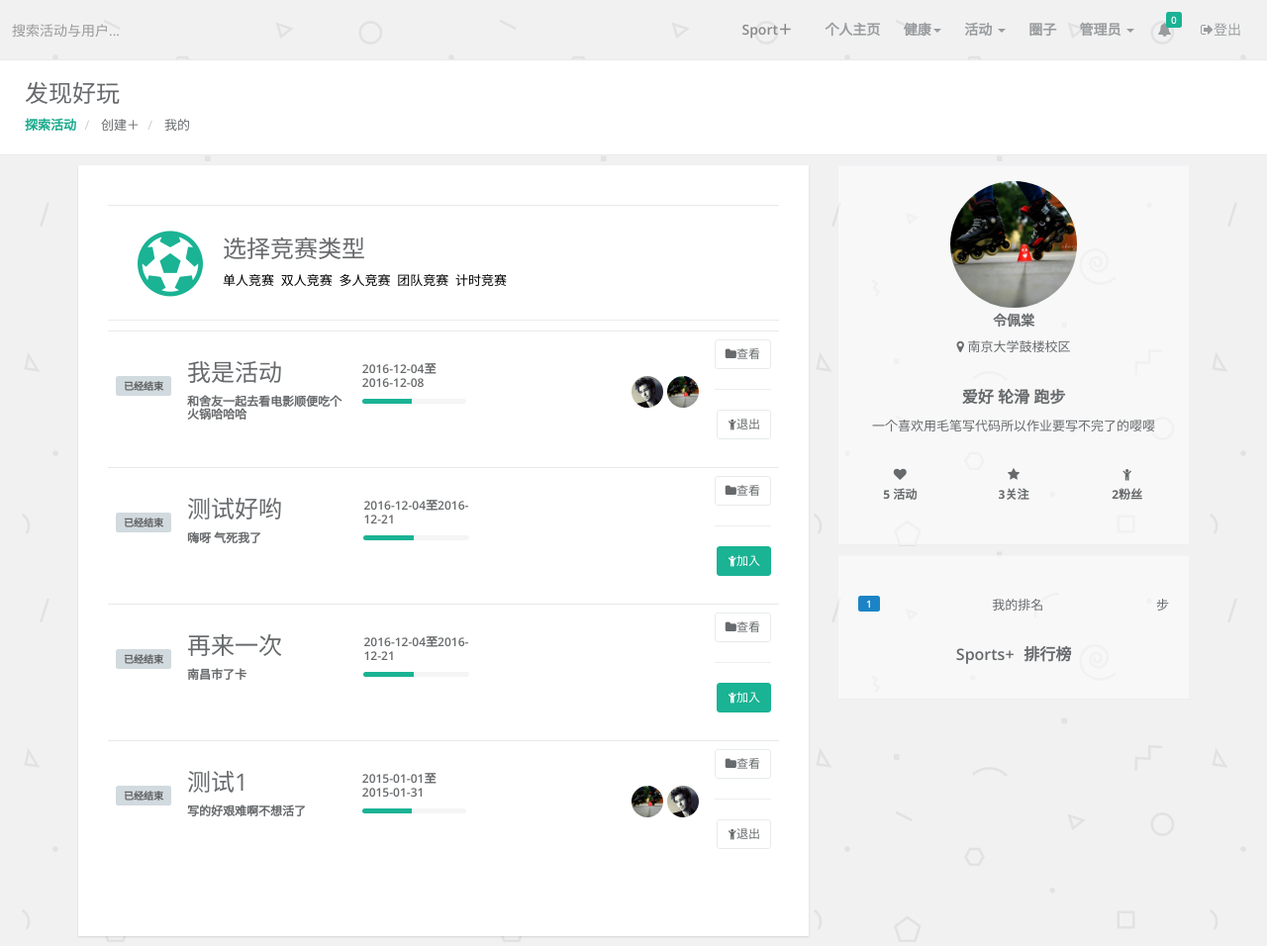
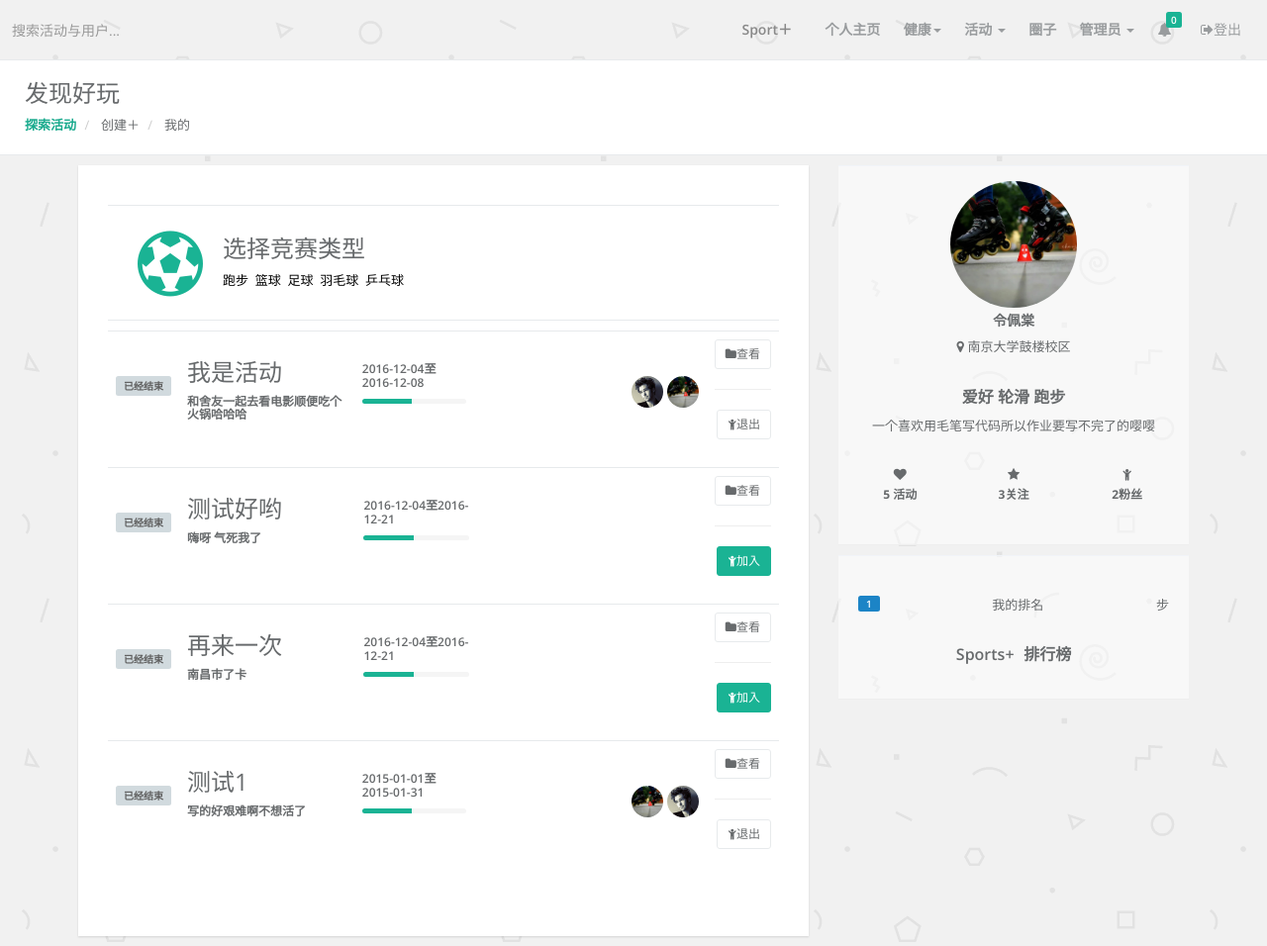
Before and after one commit to sweets-ling/Sports, a PHP site: page /view/activity.php?type=1 in a window 1280 px wide. Shown: the whole page at 99% size. Run offline with PHP 8.4, Linux system fonts and the light colour scheme; the visitor is signed in with stand-in values (Sample User, id 1); data comes from the database, SQL or seed files in the repository; data that the repository does not hold is empty.

Commit message:
修改分类 Signed-off-by: origalin <2360436350@qq.com>

```diff
--- a/view/activity.php
+++ b/view/activity.php
@@ -85,11 +85,11 @@
                                             <i class="fa fa-futbol-o text-navy mid-icon"></i>
                                         </div>
                                         <h2>选择竞赛类型</h2>
-                                        <span><a href="activity.php?type=0" style="color: black">单人竞赛 </a></span>
-                                        <span><a href="activity.php?type=1" style="color: black">&nbsp;双人竞赛 </a></span>
-                                        <span><a href="activity.php?type=2" style="color: black">&nbsp;多人竞赛 </a></span>
-                                        <span><a href="activity.php?type=3" style="color: black">&nbsp;团队竞赛 </a></span>
-                                        <span><a href="activity.php?type=4" style="color: black">&nbsp;计时竞赛 </a></span>
+                                        <span><a href="activity.php?type=0" style="color: black">跑步 </a></span>
+                                        <span><a href="activity.php?type=1" style="color: black">&nbsp;篮球 </a></span>
+                                        <span><a href="activity.php?type=2" style="color: black">&nbsp;足球 </a></span>
+                                        <span><a href="activity.php?type=3" style="color: black">&nbsp;羽毛球 </a></span>
+                                        <span><a href="activity.php?type=4" style="color: black">&nbsp;乒乓球 </a></span>
                                     </div>
                                 </div>
 
```
Also changed, not shown: view/new_activity.php (+5 -5 lines).
